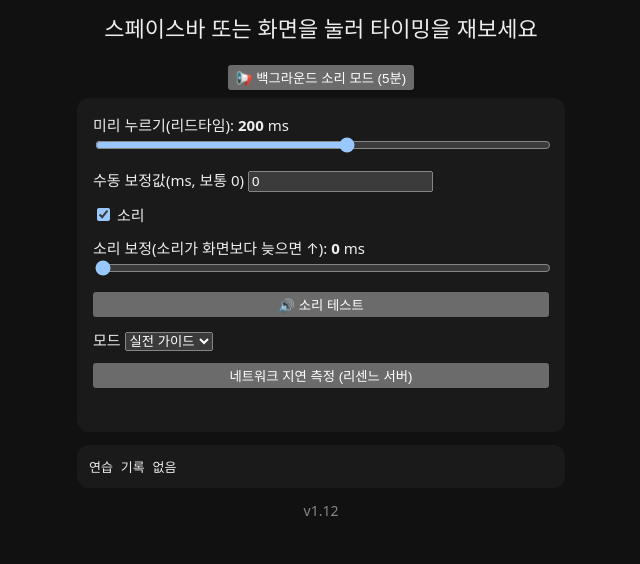
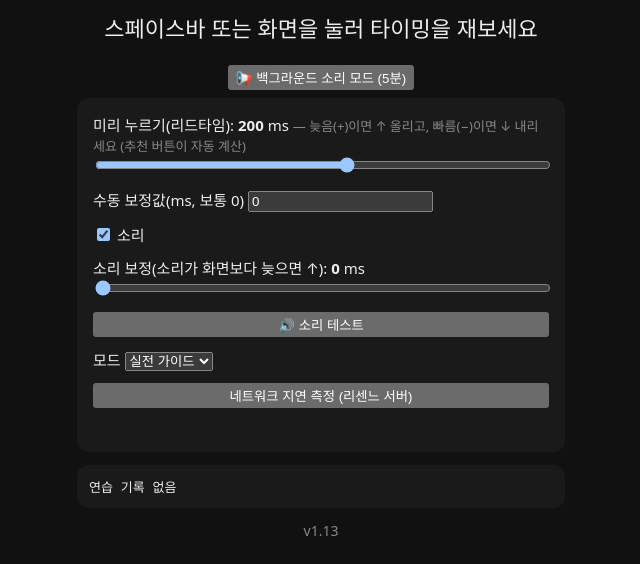
Before and after one commit to fendernie/rescene-timer, a website with bundled scripts: page index.html in a window 1280 px wide. Shown: the part 388-952 px from the top of the page, without its empty margins (319-959 px from the left). Built offline with nearby package versions, Linux system fonts and the light colour scheme.

Commit message:
docs: direction hint on lead-time slider
Co-Authored-By: Claude Opus 4.8 <noreply@anthropic.com>

```diff
--- a/index.html
+++ b/index.html
@@ -28,6 +28,7 @@
 
     <section class="panel">
       <label>미리 누르기(리드타임): <b id="lead-val">200</b> ms
+        <span class="muted" style="font-size:13px">— 늦음(+)이면 ↑ 올리고, 빠름(−)이면 ↓ 내리세요 (추천 버튼이 자동 계산)</span>
         <input id="lead" type="range" min="-300" max="600" step="5" value="200" />
       </label>
       <label>수동 보정값(ms, 보통 0)
@@ -52,7 +53,7 @@
     <pre id="stats" class="stats"></pre>
     <button id="apply-lead" type="button" hidden>✅ 추천 리드타임 적용</button>
     <p id="err-line" class="muted" style="color:#ff6b6b" hidden></p>
-    <p class="muted">v1.12</p>
+    <p class="muted">v1.13</p>
   </main>
 
   <script type="module" src="js/app.js"></script>
```
